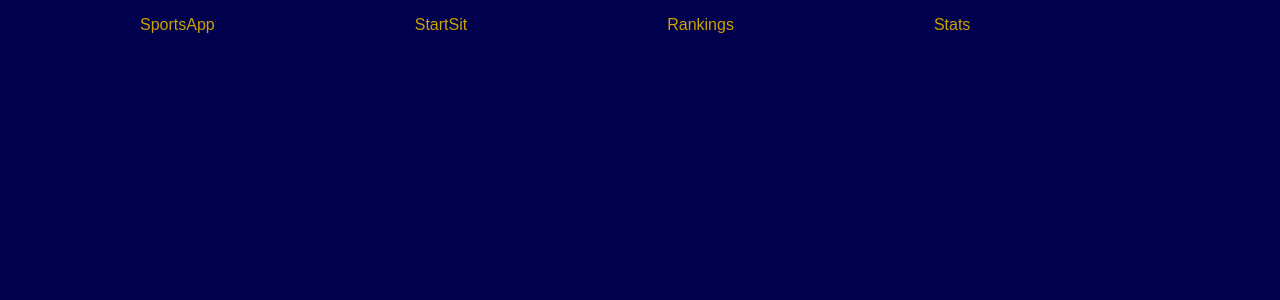
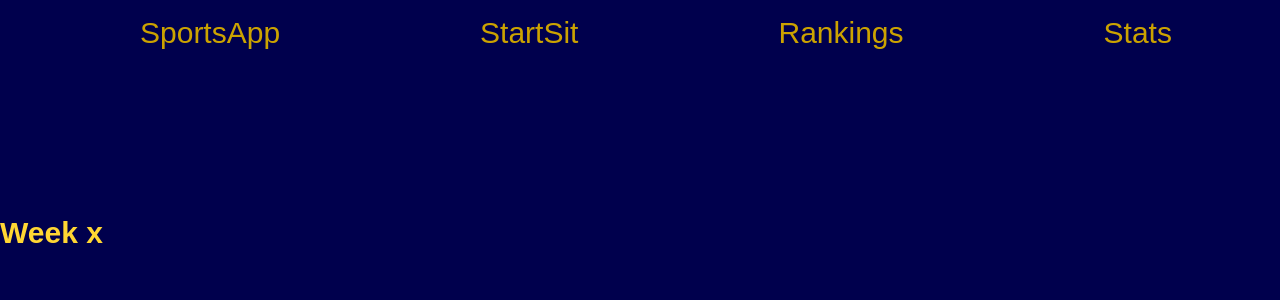
Before and after one commit to kelvanince1/sports-app, a React (Create React App) app: page /startsit in a window 1280 px wide. Shown: the top 300 px of the page. Built offline with nearby package versions, Linux system fonts and the light colour scheme.

Commit message:
Fixed routing and created header for each component

```diff
--- a/src/App.css
+++ b/src/App.css
@@ -36,9 +36,19 @@ body {
   display: inline-block;
   margin: 0px 100px;
   color: #b3b3b3;
+  font-size: 30px;
 }
 
 #homebar a {
   text-decoration: none;
   color: #cca300;
 }
+
+h3 {
+  font-size: 30px;
+  margin-top: -200px;
+}
+
+img {
+  width: 500px;
+}
--- a/src/App.js
+++ b/src/App.js
@@ -1,12 +1,20 @@
 import React, { Component } from 'react';
 // import Home from './Components/Home';
-// import { Link } from 'react-router';
+import { Link } from 'react-router';
 
 class App extends Component {
   render() {
     return (
       <div>
-
+        <nav id="homebar">
+          <ul>
+          <li><Link to={"/home"}>SportsApp</Link></li>
+          <li><Link to={"/startsit"}>StartSit</Link></li>
+          <li><Link to={"/rankings"}>Rankings</Link></li>
+          <li><Link to={"/stats"}>Stats</Link></li>
+          </ul>
+        </nav>
+        {this.props.children}
       </div>
     );
   }
--- a/src/Components/Home.js
+++ b/src/Components/Home.js
@@ -1,19 +1,12 @@
 import React, { Component } from 'react';
 import App from '../App.css';
-import { Link, IndexLink } from 'react-router';
+// import { Link, IndexLink } from 'react-router';
 
 class Home extends Component {
   render() {
     return (
       <div>
-        <nav id="homebar">
-          <ul>
-          <li><IndexLink to="/" activeClassName='active'>SportsApp</IndexLink></li>
-          <li><Link to="startsit" activeClassName='active'>StartSit</Link></li>
-          <li><Link to="rankings" activeClassName='active'>Rankings</Link></li>
-          <li><Link to="stats" activeClassName='active'>Stats</Link></li>
-          </ul>
-        </nav>
+        <h3>Cowboys qualify</h3>
       </div>
     );
   }
--- a/src/Components/Rankings.js
+++ b/src/Components/Rankings.js
@@ -1,19 +1,12 @@
 import React, { Component } from 'react';
-import App from '../App.css';
-import { Link } from 'react-router';
+// import App from '../App.css';
+// import { Link } from 'react-router';
 
 class Rankings extends Component {
   render() {
     return (
       <div>
-        <nav id="homebar">
-          <ul>
-          <li><Link to="Home">Sports App</Link></li>
-          <li><Link to="Start/Sit">Start/Sit</Link></li>
-          <li><Link to="Rankings">Rankings</Link></li>
-          <li><Link to="Stats">Stats</Link></li>
-          </ul>
-        </nav>
+        <h3>Rankings</h3>
       </div>
     );
   }
--- a/src/Components/StartSit.js
+++ b/src/Components/StartSit.js
@@ -1,19 +1,12 @@
 import React, { Component } from 'react';
-import App from '../App.css';
-import { Link } from 'react-router';
+// import App from '../App.css';
+// import { Link } from 'react-router';
 
 class StartSit extends Component {
   render() {
     return (
       <div>
-        <nav id="homebar">
-          <ul>
-          <li><Link to="Home">Sports App</Link></li>
-          <li><Link to="Start/Sit">Start/Sit</Link></li>
-          <li><Link to="Rankings">Rankings</Link></li>
-          <li><Link to="Stats">Stats</Link></li>
-          </ul>
-        </nav>
+        <h3>Week x</h3>
       </div>
     );
   }
--- a/src/Components/Stats.js
+++ b/src/Components/Stats.js
@@ -1,19 +1,12 @@
 import React, { Component } from 'react';
-import App from '../App.css';
-import { Link } from 'react-router';
+// import App from '../App.css';
+// import { Link } from 'react-router';
 
 class Stats extends Component {
   render() {
     return (
       <div>
-        <nav id="homebar">
-          <ul>
-          <li><Link to="Home">Sports App</Link></li>
-          <li><Link to="Start/Sit">Start/Sit</Link></li>
-          <li><Link to="Rankings">Rankings</Link></li>
-          <li><Link to="Stats">Stats</Link></li>
-          </ul>
-        </nav>
+        <h3>Stats</h3>
       </div>
     );
   }
--- a/src/index.js
+++ b/src/index.js
@@ -1,21 +1,24 @@
 import React from 'react';
 import ReactDOM from 'react-dom';
-// import App from './App';
-import {Router, Route, IndexRoute, browserHistory} from 'react-router';
+import { Router, Route, IndexRoute, browserHistory } from 'react-router';
 import './index.css';
 //Components
+import App from './App';
 import Home from './Components/Home';
 import StartSit from './Components/StartSit';
 import Rankings from './Components/Rankings';
 import Stats from './Components/Stats';
 
+// const app = document.getElementById('app');
+
 ReactDOM.render(
   <Router history={browserHistory}>
-    <Route path="/" component={Home}>
+    <Route path={"/"} component={App}>
       <IndexRoute component={Home} />
-      <Route path="startsit" component={StartSit}/>
-      <Route path="rankings" component={Rankings}/>
-      <Route path="stats" component={Stats}/>
+      <Route path="/home" component={Home}></Route>
+      <Route path="/startsit" component={StartSit}></Route>
+      <Route path="/rankings" component={Rankings}></Route>
+      <Route path="/stats" component={Stats}></Route>
     </Route>
   </Router>,
   document.getElementById('root')
```
Also changed, not shown: public/Cowboys.jpg (added).
